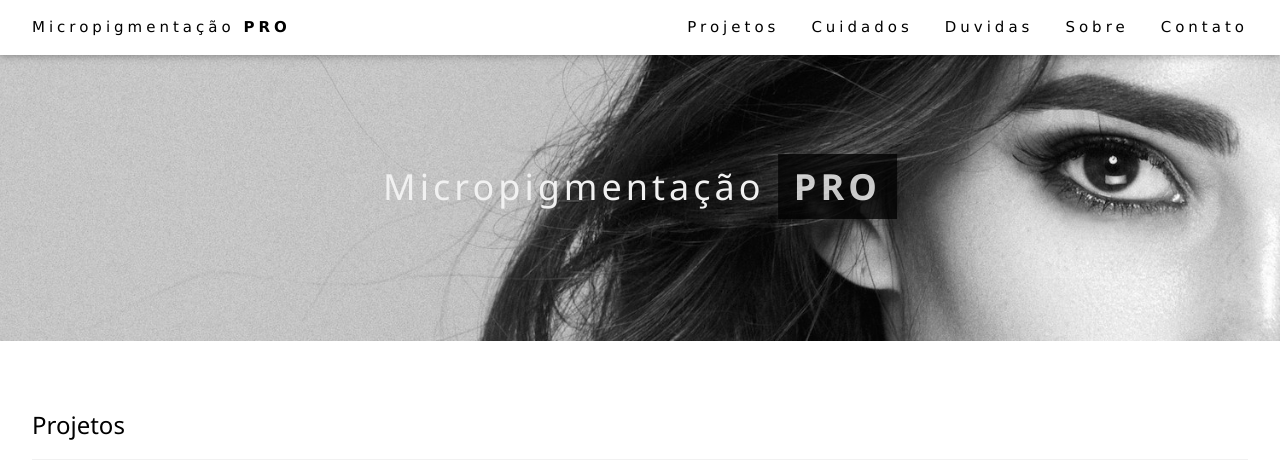
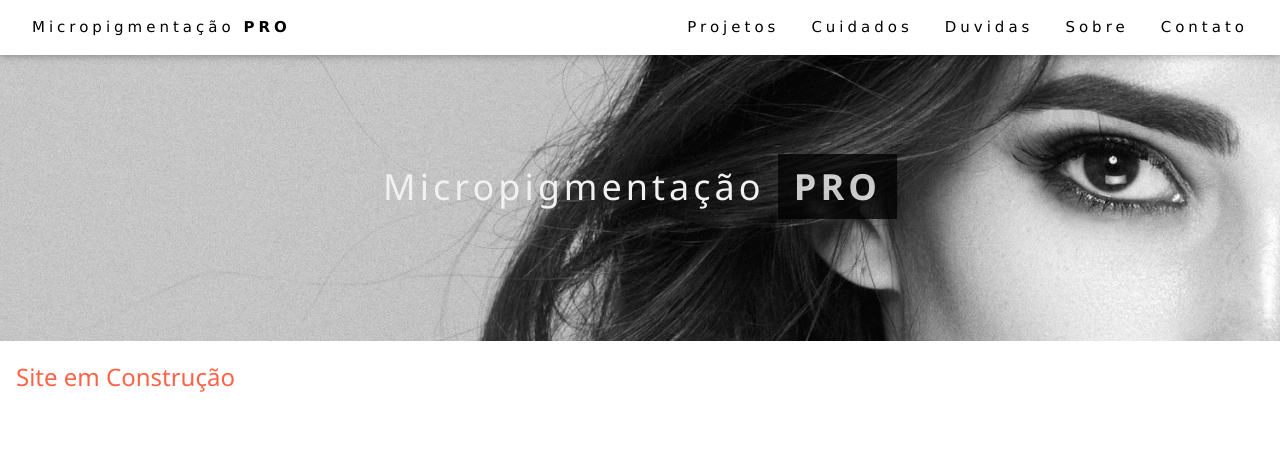
Before and after one commit to ciceroinfo/micropigmentacaopro, a plain HTML site: page index.html in a window 1280 px wide. Shown: the top 470 px of the page. Drawn offline with Linux system fonts and the light colour scheme; some packages are replaced by stand-ins of ours.

Commit message:
site update

```diff
--- a/index.html
+++ b/index.html
@@ -56,7 +56,7 @@
 
 <!-- Page content -->
 <div class="w3-content w3-padding" style="max-width:1564px">
-
+<h3 style="color:Tomato;">Site em Construção</h3>
   <!-- Project Section -->
   <div class="w3-container w3-padding-32" id="projetos">
     <h3 class="w3-border-bottom w3-border-light-grey w3-padding-16">Projetos</h3>
```
